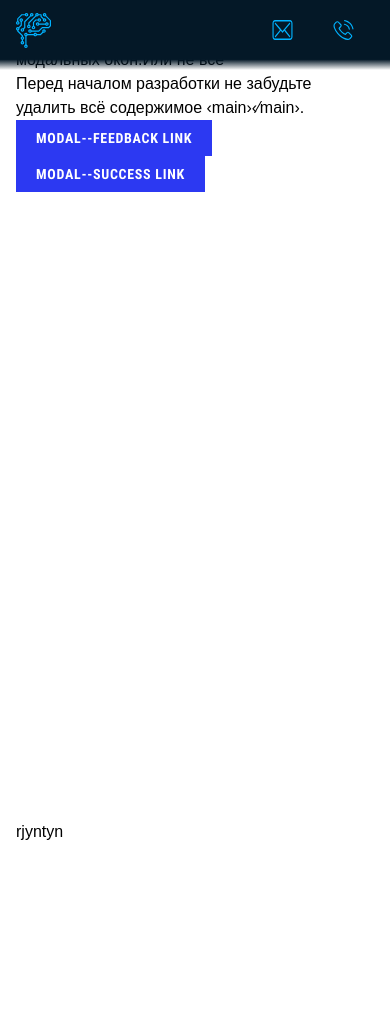
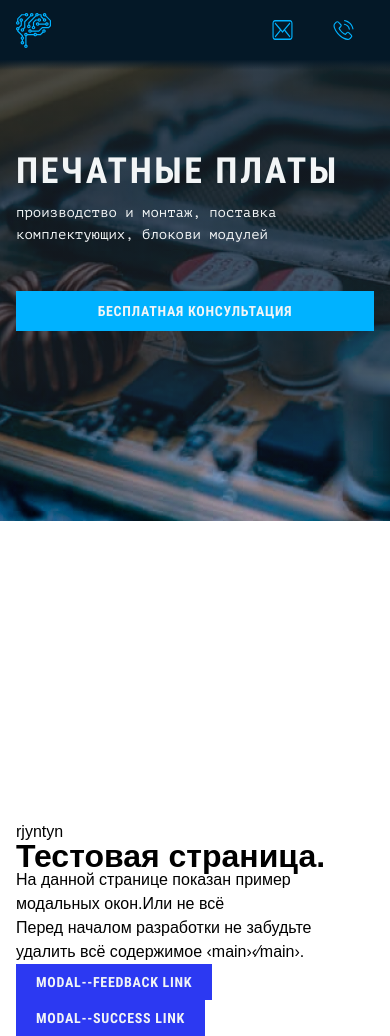
Before and after one commit to MetlikGG/Smart-Device, a website built with webpack: page source/index.html in a window 390 px wide. Before the commit the page ends 844 px from the top, so only its background shows below. Built offline with nearby package versions, Linux system fonts and the light colour scheme; files whose address does not match are found by name.

Commit message:
Добавляет блок Hero

```diff
--- a/source/index.html
+++ b/source/index.html
@@ -42,13 +42,20 @@
         </div>
       </header>
       <main>
-        <section class="intro">
-          <div class="container">
-            <h1>Тестовая страница.</h1>
-            <p>На данной странице показан пример модальных окон.Или не всё</p>
-            <p>Перед началом разработки не забудьте удалить всё содержимое &#8249;main&#8250;&#8249;&#8260;main&#8250;.</p>
-            <p><a class="btn" href="#" data-open-modal="feedback">modal--feedback link</a></p>
-            <p><a class="btn" href="#" data-open-modal="success">modal--success link</a></p>
+        <h1 class="visually-hidden">Smart Device - производство и монтаж, поставка комплектующих, блоков и модулей</h1>
+
+        <section class="hero-block">
+          <div class="hero-block__wrapper">
+            <div class="container">
+              <div class="hero-block__inner">
+                <h2>Печатные платы</h2>
+                <p>производство и&nbsp;монтаж, поставка комплектующих, блокови&nbsp;модулей</p>
+                <a class="hero-block__button btn btn--hero" href="index.html#feedback">
+                  <span class="hero-block__button-tablet">Получить бесплатную консультацию</span>
+                  <span class="hero-block__button-mobile">Бесплатная консультация</span>
+                </a>
+              </div>
+            </div>
           </div>
         </section>
       </main>
@@ -58,7 +65,13 @@
         </div>
       </footer>
     </div>
-
+          <div class="container">
+            <h1>Тестовая страница.</h1>
+            <p>На данной странице показан пример модальных окон.Или не всё</p>
+            <p>Перед началом разработки не забудьте удалить всё содержимое &#8249;main&#8250;&#8249;&#8260;main&#8250;.</p>
+            <p><a class="btn" href="#" data-open-modal="feedback">modal--feedback link</a></p>
+            <p><a class="btn" href="#" data-open-modal="success">modal--success link</a></p>
+          </div>
     <!-- Модалки -->
     <div class="modal modal--preload" data-modal="feedback">
       <div class="modal__wrapper">
--- a/source/sass/blocks/btn.scss
+++ b/source/sass/blocks/btn.scss
@@ -11,7 +11,7 @@
   letter-spacing: 0.05em;
   text-transform: uppercase;
 
-  color: $color-default-white;
+  color: $color-alice-blue;
 
   background-color: $color-neon-blue;
   border: none;
@@ -51,4 +51,28 @@
       outline: none;
     }
   }
+
+  &--hero {
+    width: 410px;
+    min-height: 55px;
+    padding: 15px 25px;
+    background-color: $color-deep-sky-blue;
+    font-family: $ff-roboto;
+    font-weight: 700;
+    font-size: 18px;
+    line-height: 21px;
+    text-align: center;
+    letter-spacing: 0.05em;
+    text-transform: uppercase;
+
+    @include vp-767 {
+      padding: 12px 38px;
+      min-width: 270px;
+      width: 100%;
+      min-height: 40px;
+      font-size: 14px;
+      line-height: 16px;
+      justify-content: center;
+    }
+  }
 }
--- a/source/sass/blocks/header.scss
+++ b/source/sass/blocks/header.scss
@@ -6,6 +6,10 @@
   z-index: 10;
   background: linear-gradient(180deg, #041827 84.9%, rgba(4, 24, 39, 0) 100%);
   color: $color-default-white;
+
+  @include vp-1023 {
+    position: absolute;
+  }
 }
 
 .header__wrapper {
@@ -28,10 +32,8 @@
 }
 
 .header__wrapper img {
-  min-width: 215px;
 
   @include vp-767 {
-    min-width: 35px;
     width: 35px;
     height: 35px;
   }
@@ -41,7 +43,7 @@
   display: flex;
   flex-wrap: wrap;
   align-items: center;
-  max-width: 550px;
+  max-width: 480px;
 
   @include vp-1023 {
     margin-right: 20px;
--- /dev/null
+++ b/source/sass/blocks/hero-block.scss
@@ -0,0 +1,98 @@
+.hero-block {
+  color: $color-default-white;
+  background-color: #0a446c;
+  background-image: url("../img/main-block.jpg");
+  background-repeat: no-repeat;
+  background-position: center;
+  background-size: cover;
+
+  @include retina {
+    background-image: url("../img/main-block@2x.jpg");
+  }
+
+  @include vp-1023 {
+    background-position: 20% 50%;
+  }
+
+  @include vp-767 {
+    background-position: 25% 50%;
+  }
+}
+
+.hero-block__wrapper {
+  padding-top: 305px;
+  padding-bottom: 280px;
+  background: linear-gradient(180deg, rgba(25, 32, 36, 0.7) 71.72%, rgba(25, 32, 36, 0) 100%);
+
+  @include vp-1023 {
+    padding-top: 180px;
+    padding-bottom: 205px;
+  }
+
+  @include vp-767 {
+    padding-top: 150px;
+    padding-bottom: 190px;
+  }
+}
+
+.hero-block__inner {
+  margin-left: 125px;
+
+  @include vp-1023 {
+    margin-left: 0;
+  }
+}
+
+.hero-block__inner h2 {
+  font-family: $ff-roboto;
+  font-style: normal;
+  font-weight: 700;
+  font-size: 80px;
+  line-height: 94px;
+  letter-spacing: 0.07em;
+  color: $color-alice-blue;
+  text-transform: uppercase;
+
+  @include vp-1023 {
+    font-size: 64px;
+    line-height: 75px;
+  }
+
+  @include vp-767 {
+    font-size: 36px;
+    line-height: 42px;
+  }
+}
+
+.hero-block__inner p {
+  font-family: $ff-mono;
+  font-style: normal;
+  font-weight: 400;
+  font-size: 22px;
+  line-height: 34px;
+  color: $color-alice-blue;
+  max-width: 685px;
+  margin-top: 30px;
+  margin-bottom: 50px;
+
+  @include vp-767 {
+    margin-top: 10px;
+    font-size: 14px;
+    line-height: 22px;
+    margin-bottom: 45px;
+  }
+}
+
+.hero-block__button-mobile {
+  display: none;
+
+  @include vp-767 {
+    display: block;
+  }
+}
+
+.hero-block__button-tablet {
+  @include vp-767 {
+    display: none;
+  }
+}
--- a/source/sass/style.scss
+++ b/source/sass/style.scss
@@ -20,6 +20,7 @@
 
 @import "blocks/btn";
 @import "blocks/header";
+@import "blocks/hero-block";
 @import "blocks/modal";
 @import "blocks/custom-input";
 @import "blocks/custom-toggle";
```
Also changed, not shown: build/css/style.css, build/css/style.min.css, build/index.html, 1 other file.
